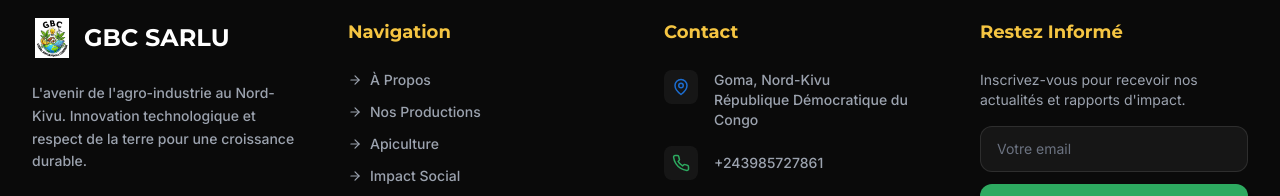
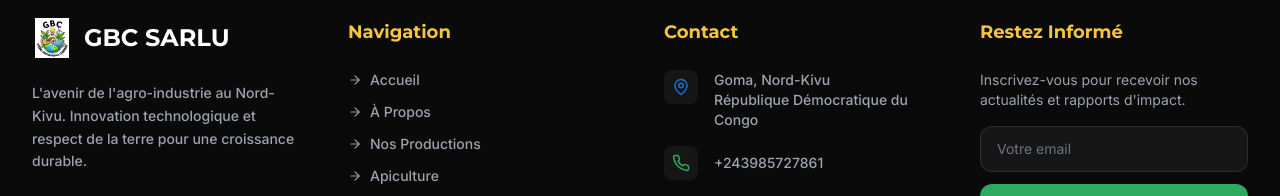
Before and after one commit to Benedicto-m/GBC, a React (Vite) app: page / in a window 1280 px wide. Shown: the part 4017-4213 px from the top of the page. Built offline with nearby package versions, Linux system fonts and the light colour scheme.

Commit message:
mise en place des quelques changements

```diff
--- a/src/components/Footer.jsx
+++ b/src/components/Footer.jsx
@@ -44,6 +44,7 @@
           <div>
             <h3 className="text-lg font-display font-bold mb-6 text-gbc-yellow">{t.footer.navigation}</h3>
             <ul className="space-y-3 text-sm font-medium text-gray-400">
+              <li><Link to="/" className="hover:text-gbc-green transition-colors flex items-center gap-2"><ArrowRight size={14}/> {t.footer.home}</Link></li>
               <li><Link to="/about" className="hover:text-gbc-green transition-colors flex items-center gap-2"><ArrowRight size={14}/> {t.footer.about}</Link></li>
               <li><Link to="/productions" className="hover:text-gbc-green transition-colors flex items-center gap-2"><ArrowRight size={14}/> {t.footer.productions}</Link></li>
               <li><Link to="/apiculture" className="hover:text-gbc-green transition-colors flex items-center gap-2"><ArrowRight size={14}/> {t.footer.apiculture}</Link></li>
--- a/src/translations/en.js
+++ b/src/translations/en.js
@@ -366,6 +366,7 @@
   footer: {
     description: "The future of agribusiness in North Kivu. Technological innovation and respect for the land for sustainable growth.",
     navigation: "Navigation",
+    home: "Home",
     about: "About",
     productions: "Our Productions",
     apiculture: "Beekeeping",
--- a/src/translations/fr.js
+++ b/src/translations/fr.js
@@ -370,6 +370,7 @@
   footer: {
     description: "L'avenir de l'agro-industrie au Nord-Kivu. Innovation technologique et respect de la terre pour une croissance durable.",
     navigation: "Navigation",
+    home: "Accueil",
     about: "À Propos",
     productions: "Nos Productions",
     apiculture: "Apiculture",
```
Also changed, not shown: src/components/img/team/README.md, src/context/LanguageContext.jsx (line endings or trailing spaces).
